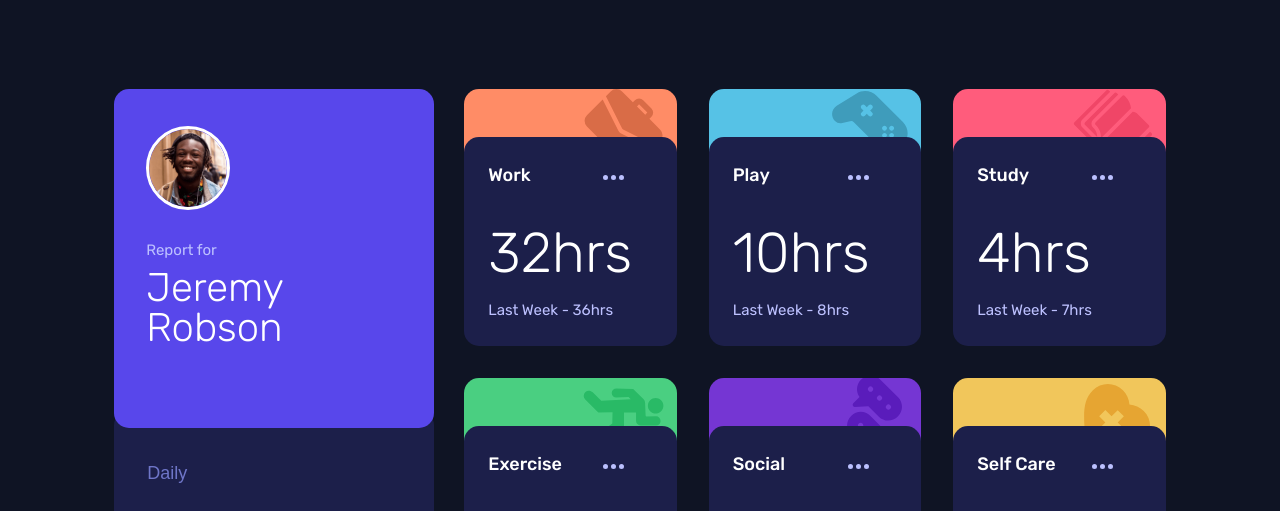
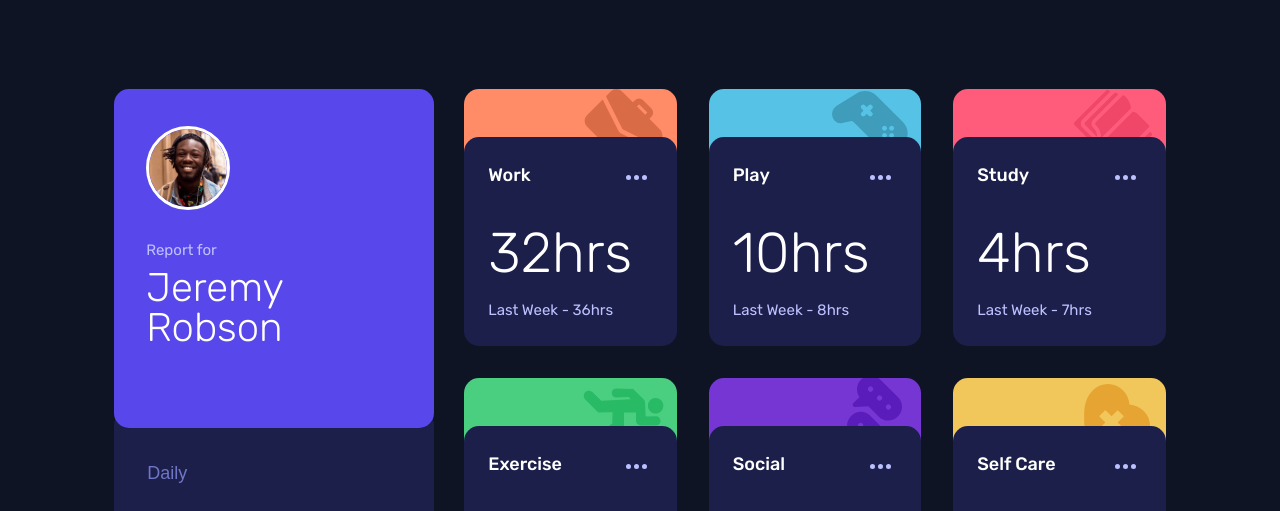
Before and after one commit to nicm42/time-tracking-dashboard, a website built with Vite: page index.html in a window 1280 px wide. Shown: the top 511 px of the page. Built offline with nearby package versions, Linux system fonts and the light colour scheme.

Commit message:
Re-right aligned ellipses

```diff
--- a/src/_stats.scss
+++ b/src/_stats.scss
@@ -73,6 +73,7 @@
   }
 
   & button {
+    justify-self: end;
     font-size: 1rem;
 
     &:hover svg path,
```
